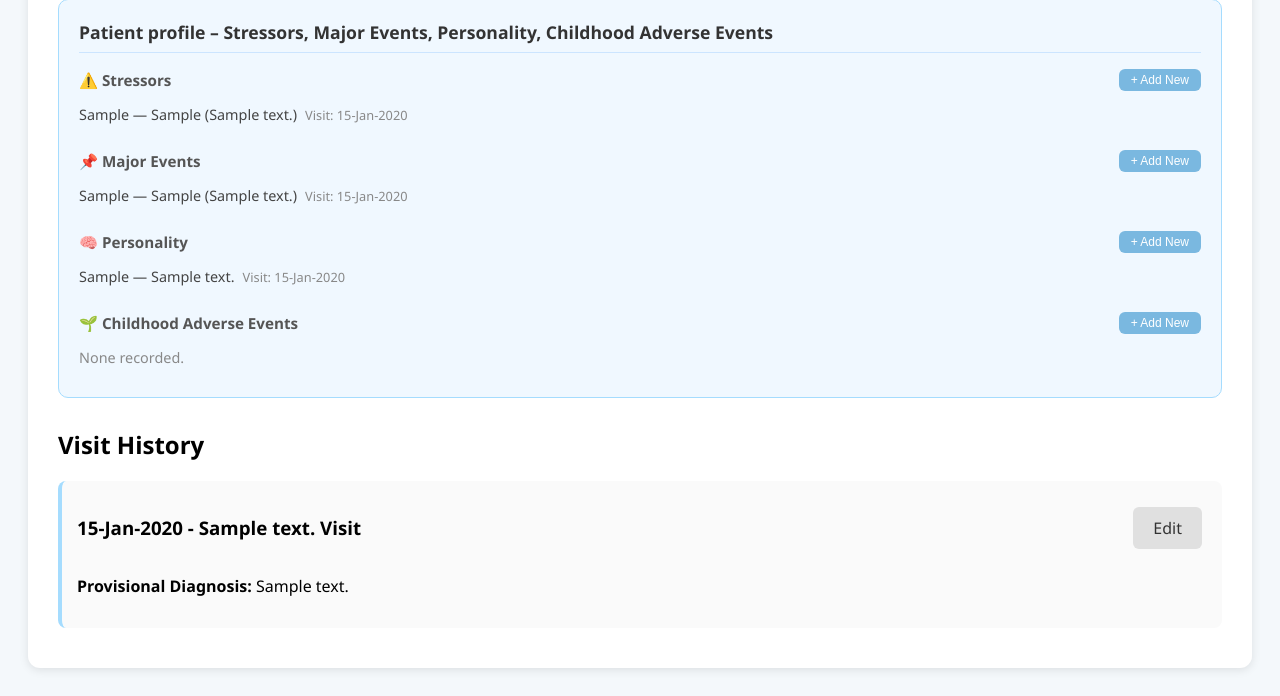
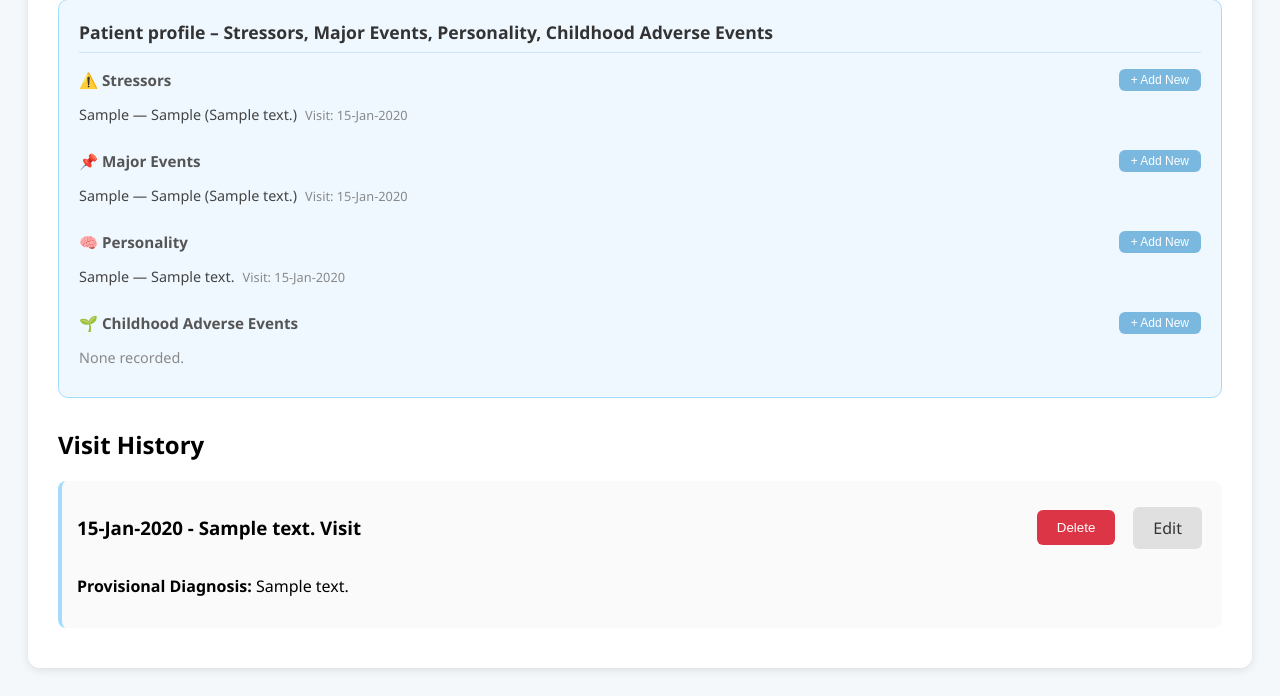
Before and after one commit to Kesava1995/PsycheLifeAppDemo, a Flask app: page /patient/1 in a window 1280 px wide. Shown: the part 357-1053 px from the top of the page. Run offline with Flask 3, Linux system fonts and the light colour scheme; the visitor is signed in with stand-in values (Sample User, id 1); tables that the repository leaves empty hold one stand-in row (values such as "Sample post").

Commit message:
15032026

```diff
--- a/app.py
+++ b/app.py
@@ -2045,6 +2045,30 @@ def edit_visit(visit_id):
     } for sa in getattr(visit, 'scale_assessments', [])])
     ace_data = (visit.ace_data or '') if getattr(visit, 'ace_data', None) else ''
     return render_template('edit_visit.html', visit=visit, patient=patient, previous_visit=previous_visit, doctor=doctor, major_events_data=major_events_data, stressors_data=stressors_data, adherence_data=adherence_data, clinical_state_data=clinical_state_data, substances_data=substances_data, scales_data=scales_data, ace_data=ace_data)
+
+
+@app.route('/visit/<int:visit_id>/delete', methods=['POST'])
+@doctor_required
+def delete_visit(visit_id):
+    """Delete a patient visit and all related records. No DB-level ON DELETE CASCADE, so we delete child rows explicitly."""
+    visit = Visit.query.get_or_404(visit_id)
+    patient_id = visit.patient_id
+    # Delete all child records that reference this visit (no ondelete=CASCADE in DB)
+    SymptomEntry.query.filter_by(visit_id=visit.id).delete()
+    MedicationEntry.query.filter_by(visit_id=visit.id).delete()
+    SideEffectEntry.query.filter_by(visit_id=visit.id).delete()
+    MSEEntry.query.filter_by(visit_id=visit.id).delete()
+    StressorEntry.query.filter_by(visit_id=visit.id).delete()
+    PersonalityEntry.query.filter_by(visit_id=visit.id).delete()
+    SafetyMedicalProfile.query.filter_by(visit_id=visit.id).delete()
+    MajorEvent.query.filter_by(visit_id=visit.id).delete()
+    AdherenceRange.query.filter_by(visit_id=visit.id).delete()
+    ClinicalStateRange.query.filter_by(visit_id=visit.id).delete()
+    SubstanceUseEntry.query.filter_by(visit_id=visit.id).delete()
+    ScaleAssessment.query.filter_by(visit_id=visit.id).delete()
+    db.session.delete(visit)
+    db.session.commit()
+    return redirect(url_for('patient_detail', patient_id=patient_id))
 
 
 @app.route('/visit/<int:visit_id>/update_clinical', methods=['POST'])
--- a/templates/patient_detail.html
+++ b/templates/patient_detail.html
@@ -12,9 +12,13 @@
         .btn, .button { padding: 10px 20px; border: none; border-radius: 6px; cursor: pointer; text-decoration: none; display: inline-block; margin: 5px; }
         .btn-primary { background: #7ab8e0; color: white; }
         .btn-secondary { background: #e0e0e0; color: #333; }
+        .btn-danger { background: #dc3545; color: white; }
+        .btn-danger:hover { background: #c82333; color: white; }
         .visits-list { margin-top: 30px; }
         .visit-item { background: #fafafa; padding: 15px; margin-bottom: 10px; border-radius: 8px; border-left: 4px solid #A5DCFE; }
         .visit-header { display: flex; justify-content: space-between; align-items: center; margin-bottom: 10px; }
+        .visit-actions { display: flex; align-items: center; gap: 8px; }
+        .visit-delete-form { margin: 0; display: inline-block; }
 
         /* Patient Summary Badge (profile card) */
         .badge-card { background: #f0f8ff; border: 1px solid #A5DCFE; border-radius: 10px; padding: 20px; margin-bottom: 24px; }
@@ -138,7 +142,12 @@
                 <div class="visit-item">
                     <div class="visit-header">
                         <h3>{{ visit.date.strftime('%d-%b-%Y') }} - {{ visit.visit_type }} Visit</h3>
-                        <a href="{{ url_for('edit_visit', visit_id=visit.id) }}" class="btn btn-secondary">Edit</a>
+                        <div class="visit-actions">
+                            <form method="post" action="{{ url_for('delete_visit', visit_id=visit.id) }}" class="visit-delete-form" onsubmit="return confirm('Are you sure you want to delete this visit? This cannot be undone.');">
+                                <button type="submit" class="btn btn-danger">Delete</button>
+                            </form>
+                            <a href="{{ url_for('edit_visit', visit_id=visit.id) }}" class="btn btn-secondary">Edit</a>
+                        </div>
                     </div>
                     {% if visit.provisional_diagnosis %}
                     <p><strong>Provisional Diagnosis:</strong> {{ visit.provisional_diagnosis }}</p>
```
Also changed, not shown: templates/dashboard.html (+4 -5 lines).
